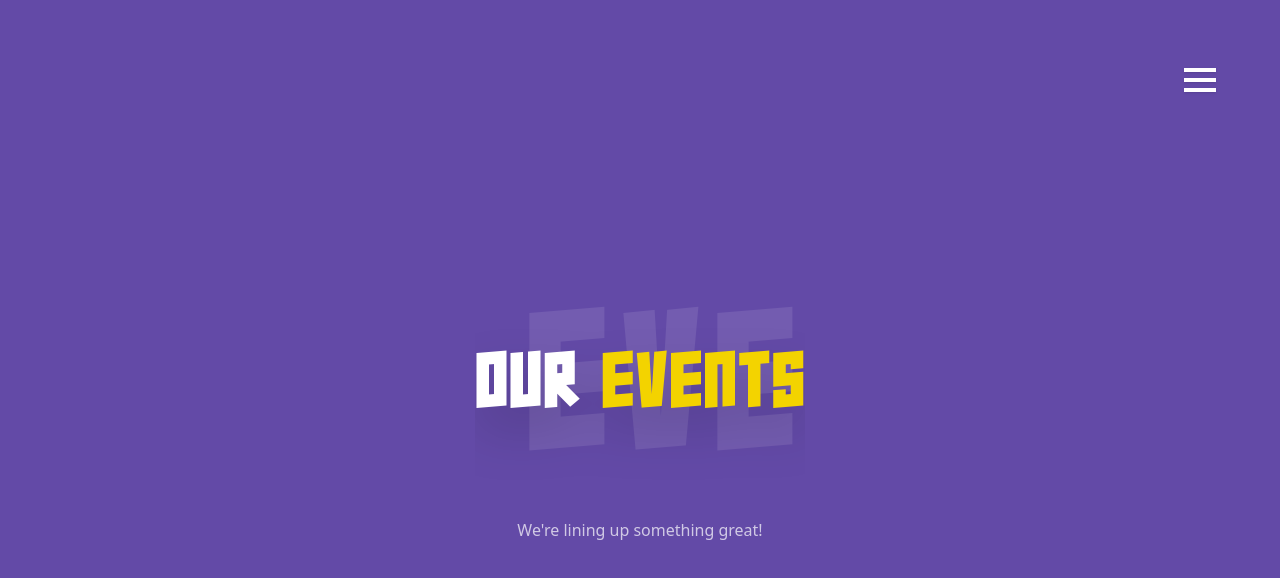
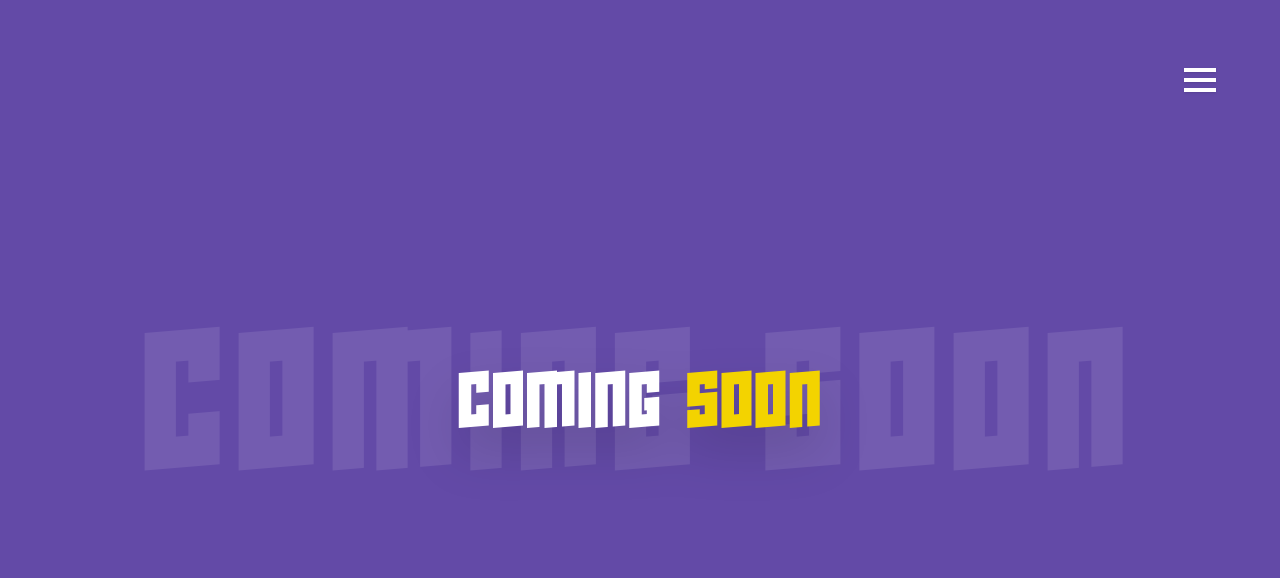
Before and after one commit to jatin-reddy/Pearl-26, a React (Vite) app: page /schedule in a window 1280 px wide. Shown: the top 578 px of the page. Built offline with nearby package versions, Linux system fonts and the light colour scheme.

Commit message:
fix: coming soon

```diff
--- a/src/pages/Schedule.tsx
+++ b/src/pages/Schedule.tsx
@@ -1,18 +1,17 @@
 import SectionHeading from "../components/SectionHeading";
 
-const Sponsors = () => {
+const Schedule = () => {
   return (
-    <div className="h-screen bg-[#634AA7] flex flex-col items-center justify-center">
+    <div className="h-screen bg-[#634AA7] flex flex-col justify-center">
       <SectionHeading
-        text1="Our"
-        text2="Events"
-        ghostText="Our Events"
+        text1="Coming"
+        text2="Soon"
+        ghostText="Coming Soon"
         text1Color="text-[#FFFFFF]"
         text2Color="text-[#F3D300]"
       />
-      <p className="text-white/70 mt-4">We're lining up something great!</p>
     </div>
   );
 };
 
-export default Sponsors;
+export default Schedule;
--- a/src/pages/Sponsors.tsx
+++ b/src/pages/Sponsors.tsx
@@ -2,15 +2,14 @@ import SectionHeading from "../components/SectionHeading";
 
 const Sponsors = () => {
   return (
-    <div className="h-screen bg-[#634AA7] flex flex-col items-center justify-center">
+    <div className="h-screen bg-[#634AA7] flex flex-col justify-center">
       <SectionHeading
-        text1="Our"
-        text2="Events"
-        ghostText="Our Events"
+        text1="Coming"
+        text2="Soon"
+        ghostText="Coming Soon"
         text1Color="text-[#FFFFFF]"
         text2Color="text-[#F3D300]"
       />
-      <p className="text-white/70 mt-4">We're lining up something great!</p>
     </div>
   );
 };
```
